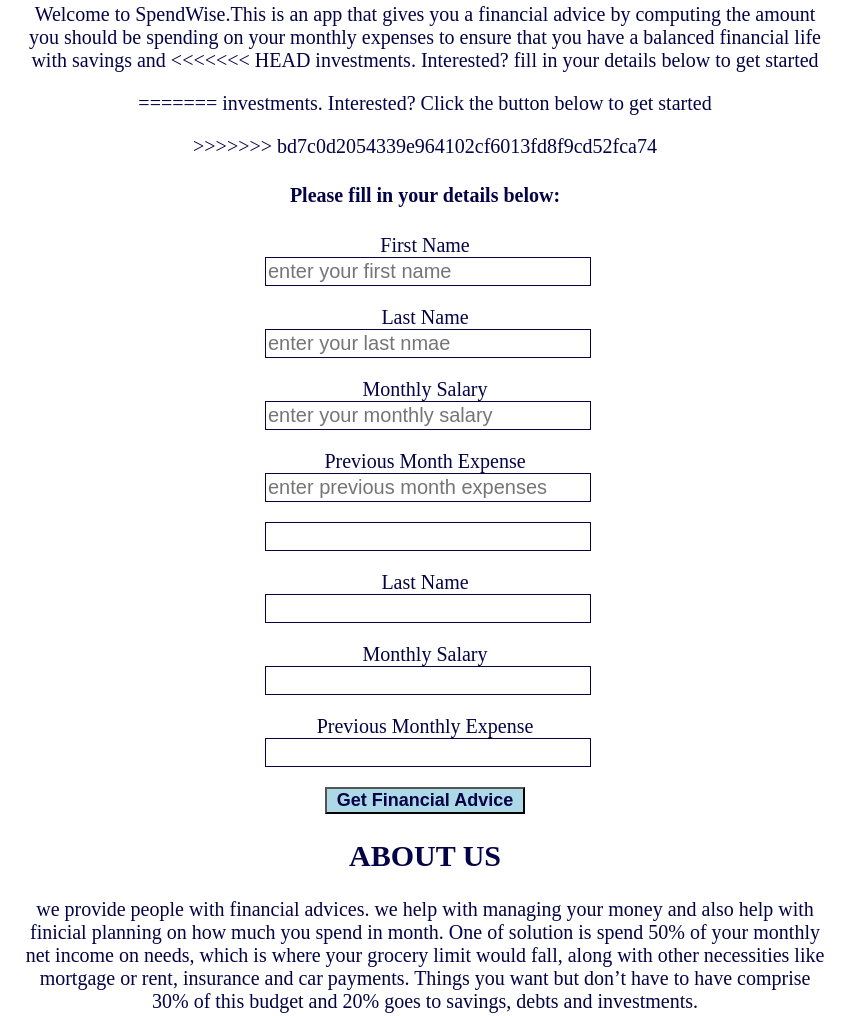
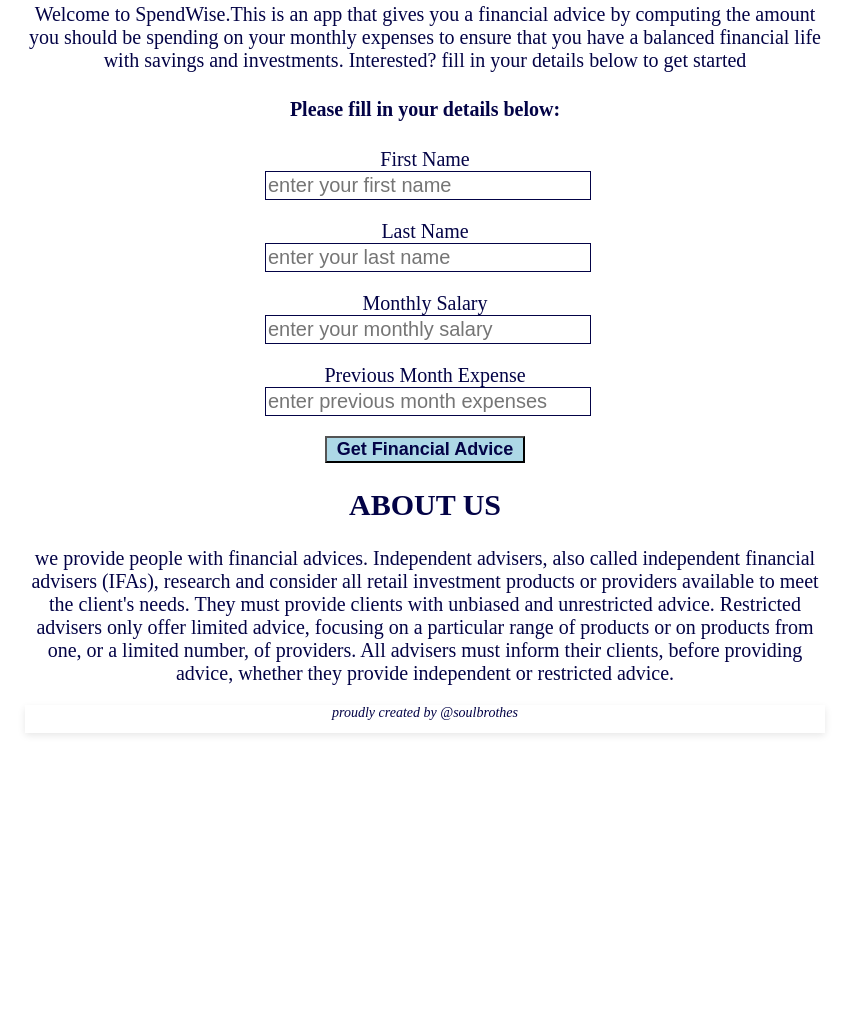
Before and after one commit to Ntsakelo/Money-management-app, a plain HTML site: page index.html in a window 1280 px wide. Shown: the part 277-1293 px from the top of the page, without its empty margins (259-1106 px from the left). After the commit the page ends 1038 px from the top, so only its background shows below. Drawn offline with Linux system fonts and the light colour scheme.

```diff
--- a/index.html
+++ b/index.html
@@ -20,11 +20,7 @@
             <h3>A ROADS TO FINANCIAL FREEDOM</h3>
             <p>Welcome to SpendWise.This is an app that gives you a financial advice by computing the amount you should
                 be spending on your monthly expenses to ensure that you have a balanced financial life with savings and
-<<<<<<< HEAD
                 investments. Interested? fill in your details below to get started</p>
-=======
-                investments. Interested? Click the button below to get started</p>
->>>>>>> bd7c0d2054339e964102cf6013fd8f9cd52fca74
         </div>
         <div class="frm">
             <h4>Please fill in your details below:</h4>
@@ -33,35 +29,27 @@
                     <input type="text" placeholder="enter your first name" name="name" class="input firstName">
                 </label>
                 <label for="userName" class="inputLabel">Last Name
-                    <input type="text" placeholder="enter your last nmae" name="name" class="input lastName">
+                    <input type="text" placeholder="enter your last name" name="name" class="input lastName">
                 </label>
                 <label for="userName" class="inputLabel">Monthly Salary
                     <input type="text" placeholder="enter your monthly salary" name="name" class="input salary">
                 </label>
                 <label for="userName" class="inputLabel">Previous Month Expense
-                    <input type="text"  placeholder="enter previous month expenses" name="name" class="input expenses">
-                    <input type="text" name="name" class="input firstName">
+                    <input type="text" placeholder="enter previous month expenses" name="name" class="input expenses">
                 </label>
-                <label for="userName" class="inputLabel">Last Name
-                    <input type="text" name="name" class="input lastName">
-                </label>
-                <label for="userName" class="inputLabel">Monthly Salary
-                    <input type="text" name="name" class="input salary">
-                </label>
-                <label for="userName" class="inputLabel">Previous Monthly Expense
-                    <input type="text" name="name" class="input expenses">
-                </label>
-                <button type="button" class="getAdvice">Get Financial Advice</button>
+                <button href="./financialAdvice.html" class="button"> Get Financial Advice </button>
             </form>
         </div>
         <div class="aboutus">
             <h2>ABOUT US</h2>
             <p>
-                we provide people with financial advices. we help with managing your money and also help with finicial planning
-                on  how much you spend in month. One of solution is spend 50% of your monthly net income on needs, which is
-                where your grocery limit would fall, along with other necessities like mortgage or rent, insurance and
-                car payments. Things you want  but don’t have to have comprise 30% of this budget and 20% goes to
-                savings, debts and investments.
+                we provide people with financial advices. Independent advisers, also called independent financial
+                advisers (IFAs), research and consider all retail investment products or providers available to meet the
+                client's needs. They must provide clients with unbiased and unrestricted advice.
+                Restricted advisers only offer limited advice, focusing on a particular range of products or on products
+                from one, or a limited number, of providers.
+                All advisers must inform their clients, before providing advice, whether they provide independent or
+                restricted advice.
             </p>
         </div>
         <footer>
```
Also changed, not shown: financialAdvice.html (+10 -2 lines).
